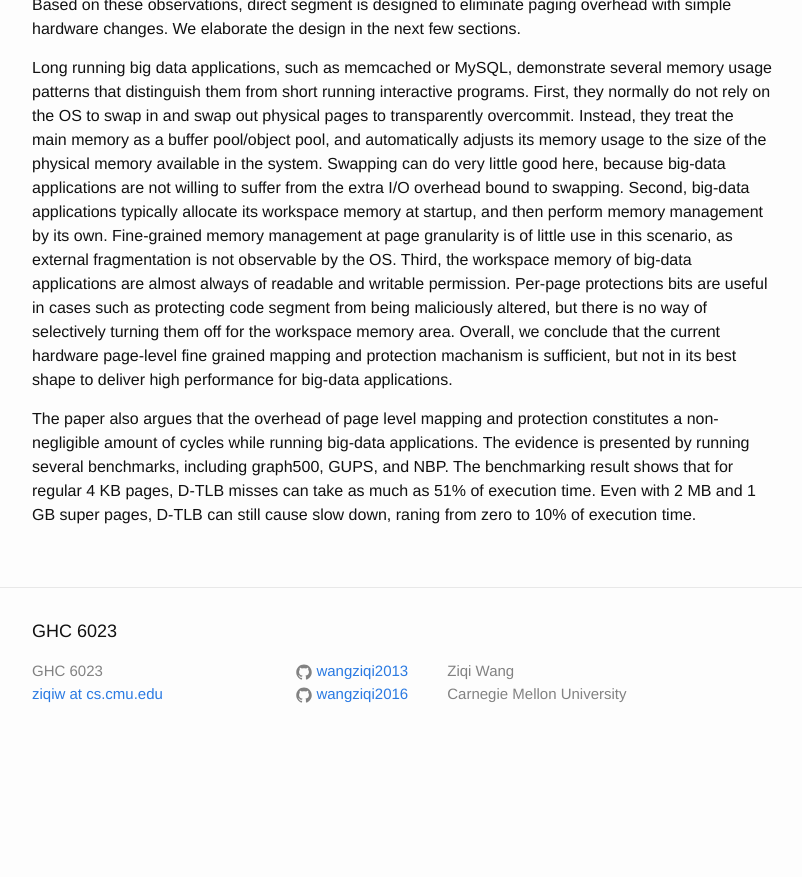
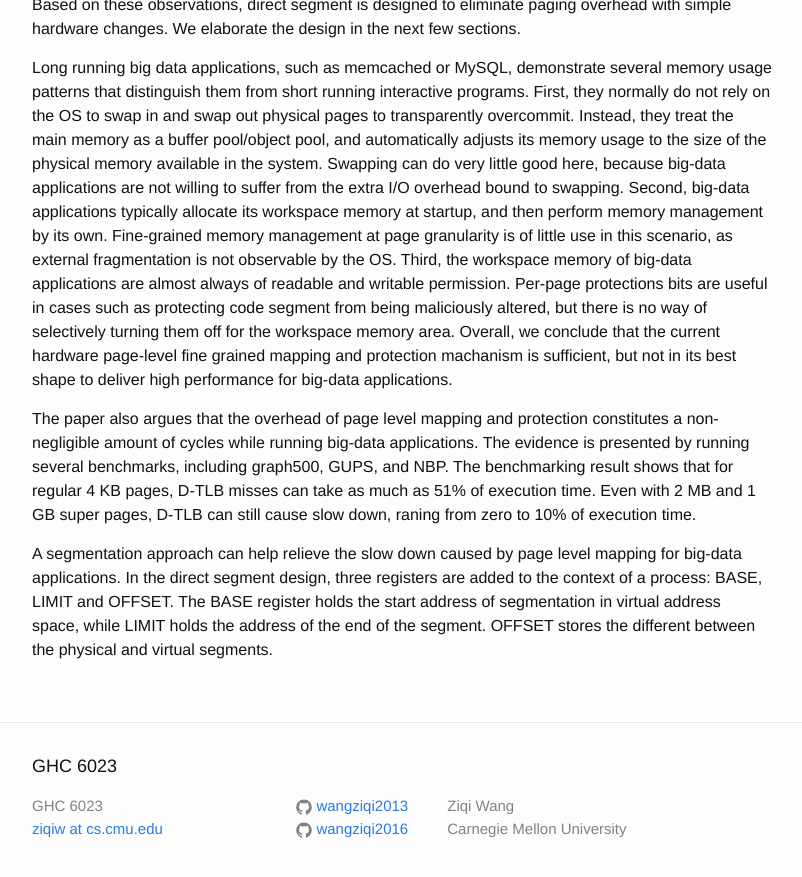
Before and after one commit to wangziqi2013/wangziqi2013.github.io, a Jekyll site: the page built from _posts/2018-06-09-direct-segment.markdown, in a window 1280 px wide and 900 px high, scrolled down 643 px. Shown: the top 877 px of the window, without its empty margins (238-1040 px from the left). Built offline with Jekyll 4.4.1, drawn with Linux system fonts in a browser that asks for light colours; before the commit the page ends 1408 px from its top, so only the background shows below that.

Commit message:
Working on hardware change

```diff
--- a/_posts/2018-06-09-direct-segment.markdown
+++ b/_posts/2018-06-09-direct-segment.markdown
@@ -40,3 +40,8 @@ of cycles while running big-data applications. The evidence is presented by runn
 graph500, GUPS, and NBP. The benchmarking result shows that for regular 4 KB pages, D-TLB misses can take as much as
 51% of execution time. Even with 2 MB and 1 GB super pages, D-TLB can still cause slow down, raning from zero to 10%
 of execution time.
+
+A segmentation approach can help relieve the slow down caused by page level mapping for big-data applications.
+In the direct segment design, three registers are added to the context of a process: BASE, LIMIT and OFFSET.
+The BASE register holds the start address of segmentation in virtual address space, while LIMIT holds the
+address of the end of the segment. OFFSET stores the different between the physical and virtual segments.
```
